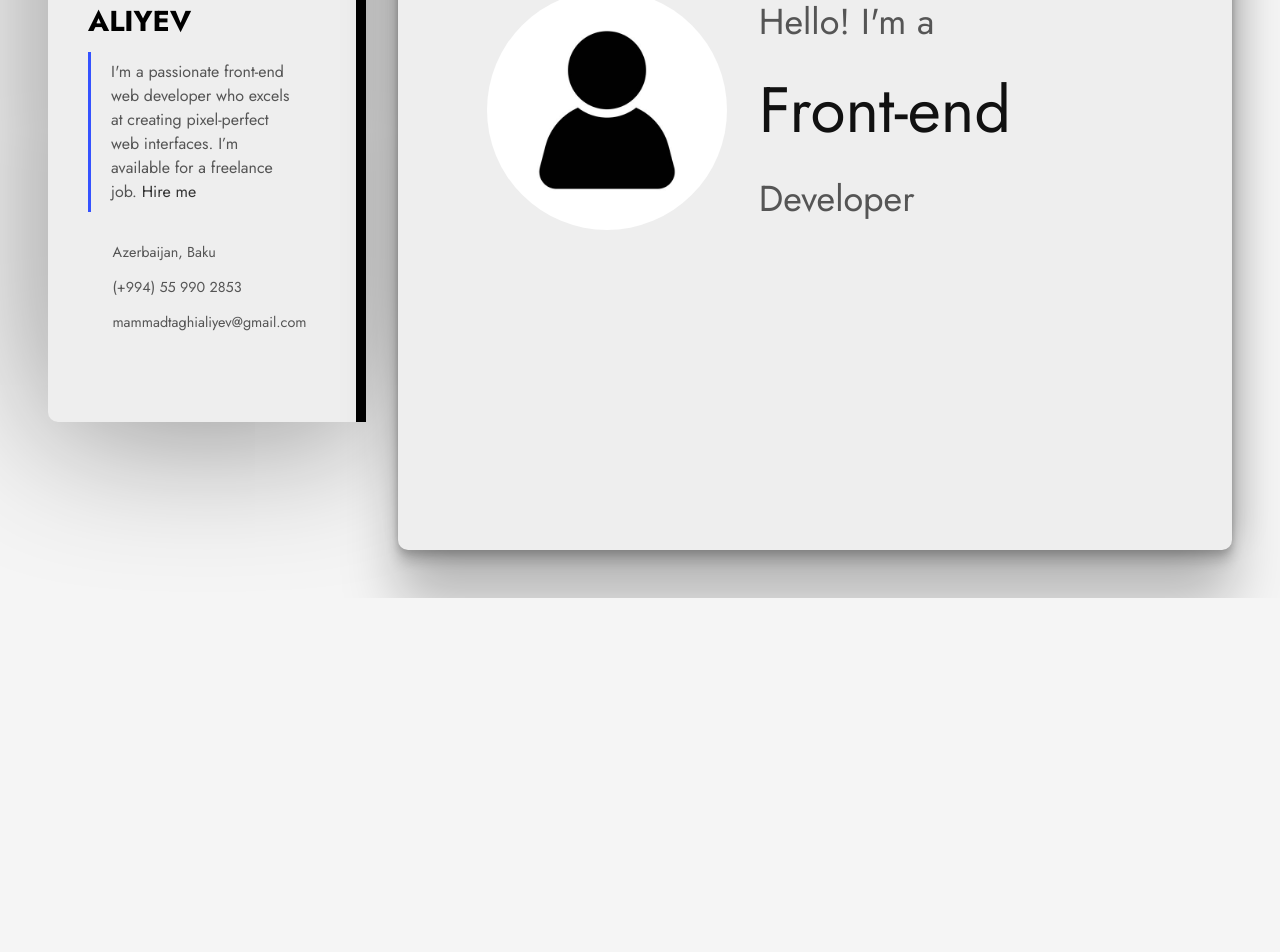
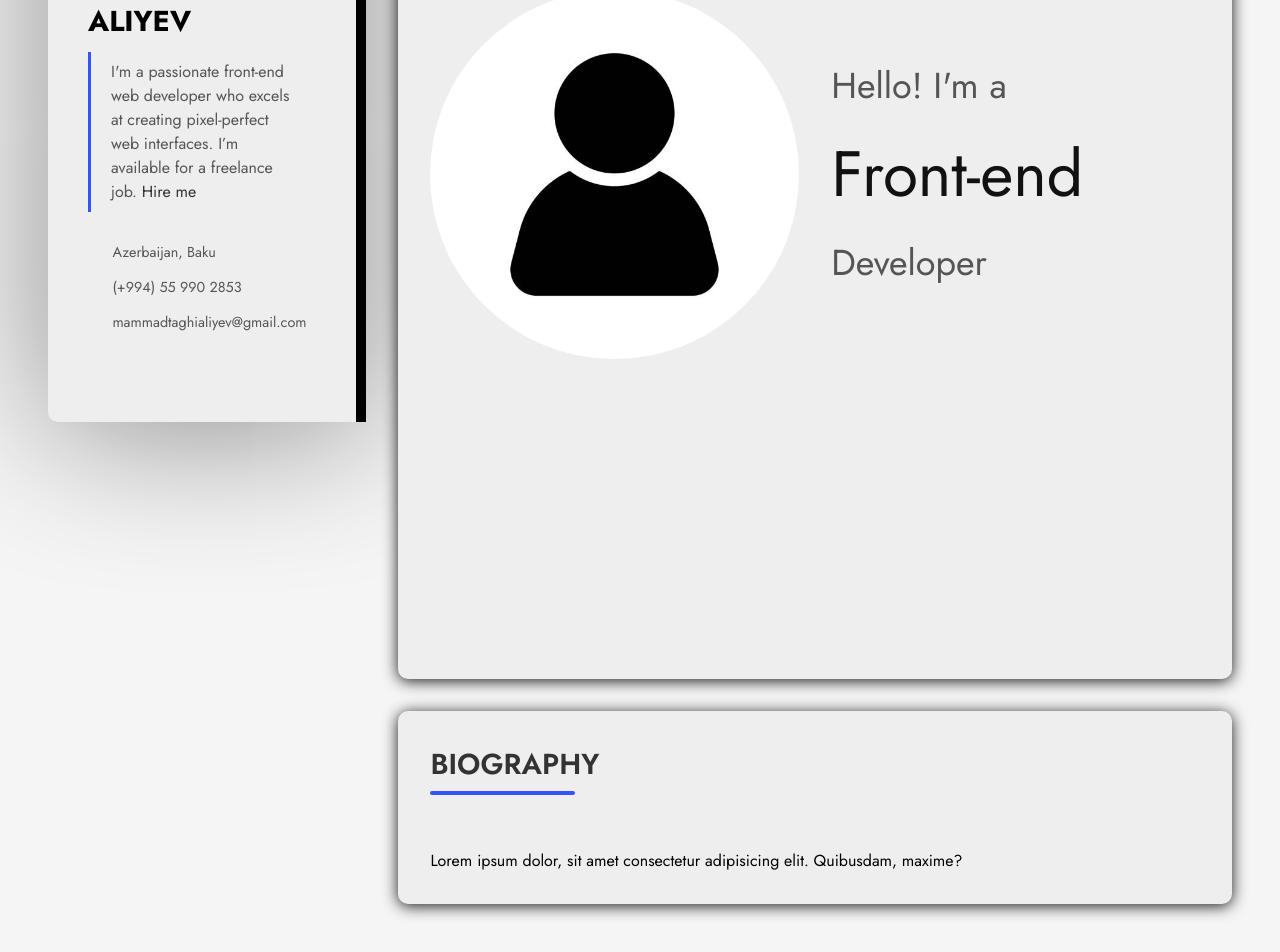
Before and after one commit to Fevine/Portfolio_Frontend, a React (Vite) app: page / in a window 1280 px wide. Shown: the part 378-1330 px from the top of the page. Before the commit the page ends 976 px from the top, so only its background shows below. Built offline with nearby package versions, Linux system fonts and the light colour scheme; some icons are missing.

Commit message:
SectionHolder added

```diff
--- /dev/null
+++ b/src/components/sectionHolder/index.jsx
@@ -0,0 +1,15 @@
+import React from 'react'
+import style from "./index.module.scss"
+
+function SectionHolder({ children, title }) {
+  return (
+    <div className={style.sectionHolder}>
+      <h2 className={style.title}>
+        {title}
+      </h2>
+      {children}
+    </div>
+  )
+}
+
+export default SectionHolder
--- /dev/null
+++ b/src/components/sectionHolder/index.module.scss
@@ -0,0 +1,30 @@
+.sectionHolder {
+  width: 100%;
+  display: flex;
+  flex-direction: column;
+  gap: 4rem;
+  padding: 2rem;
+  border-radius: 10px;
+  background-color: #eee;
+  box-shadow: rgba(0, 0, 0, 0.9) 0px 2px 15px;
+
+  .title {
+    width: fit-content;
+    text-transform: uppercase;
+    position: relative;
+    font-size: 1.8rem;
+    font-weight: 600;
+    color: #333;
+
+    &::before {
+      position: absolute;
+      bottom: -10px;
+      content: "";
+      width: calc(100% - 1.5rem);
+      height: 4px;
+      background-color: #3452ff;
+      margin-top: 0.5rem;
+      border-radius: 2px;
+    }
+  }
+}
--- a/src/layouts/hero/index.module.scss
+++ b/src/layouts/hero/index.module.scss
@@ -7,18 +7,23 @@
   padding: 20rem 2rem;
   border-radius: 10px;
   background-color: #eee;
-  box-shadow:
-    rgba(0, 0, 0, 0.25) 0px 54px 55px,
-    rgba(0, 0, 0, 0.12) 10px -12px 30px,
-    rgba(0, 0, 0, 0.12) 0px 4px 6px,
-    rgba(0, 0, 0, 0.17) 0px 12px 13px,
-    rgba(0, 0, 0, 0.09) 0px -3px 5px;
+  box-shadow: rgba(0, 0, 0, 0.9) 0px 2px 15px;
+
+  @media screen and (width <= 1200px) {
+    flex-direction: column;
+    padding: 10rem 2rem;
+    row-gap: 2rem;
+  }
 
   .imgBox {
-    width: 15rem;
+    width: max(15rem, 50%);
     aspect-ratio: 1/1;
     border-radius: 50%;
     overflow: hidden;
+
+    @media screen and (width <= 1200px) {
+      width: max(10rem, 100%);
+    }
 
     img {
       height: 100%;
@@ -33,21 +38,38 @@
     flex-direction: column;
     row-gap: 1rem;
 
+    @media screen and (width <= 1200px) {
+      width: 100%;
+      text-align: center;
+    }
+
     .subtitle {
       font-size: 2.25rem;
       font-weight: 400;
       color: #555;
+
+      @media screen and (width <= 576px) {
+        font-size: 1.75rem;
+      }
     }
 
     .title {
       width: fit-content;
       position: relative;
 
+      @media screen and (width <= 1200px) {
+        margin-inline: auto;
+      }
+
       &::before {
         content: "Front-end";
         color: #111;
         font-size: 64px;
         animation: words 20s infinite;
+
+        @media screen and (width <= 576px) {
+          font-size: 42px;
+        }
       }
 
       &::after {
--- a/src/layouts/sideBar/index.module.scss
+++ b/src/layouts/sideBar/index.module.scss
@@ -6,6 +6,10 @@
   box-shadow: rgba(0, 0, 0, 0.45) 0px 5px 150px;
   border-right: 10px black solid;
   border-radius: 10px 0 0 10px;
+
+  @media screen and (width <= 992px) {
+    display: none;
+  }
 
   .imgBox {
     width: 100%;
@@ -34,7 +38,7 @@
   }
 
   .summary {
-    border-left: 3px solid rgb(52 82 255);
+    border-left: 3px solid #3452ff;
     padding: 8px 20px;
     font-size: 1rem;
     line-height: 1.5;
--- a/src/pages/home/index.jsx
+++ b/src/pages/home/index.jsx
@@ -2,6 +2,7 @@ import React from 'react'
 import style from "./index.module.scss"
 import HomeSideBar from '../../layouts/sideBar'
 import Hero from '../../layouts/hero'
+import SectionHolder from '../../components/sectionHolder'
 
 function Home() {
   return (
@@ -9,6 +10,9 @@ function Home() {
       <HomeSideBar />
       <div className={style.content}>
         <Hero />
+        <SectionHolder title="Biography" >
+          Lorem ipsum dolor, sit amet consectetur adipisicing elit. Quibusdam, maxime?
+        </SectionHolder>
       </div>
     </div>
   )
```
